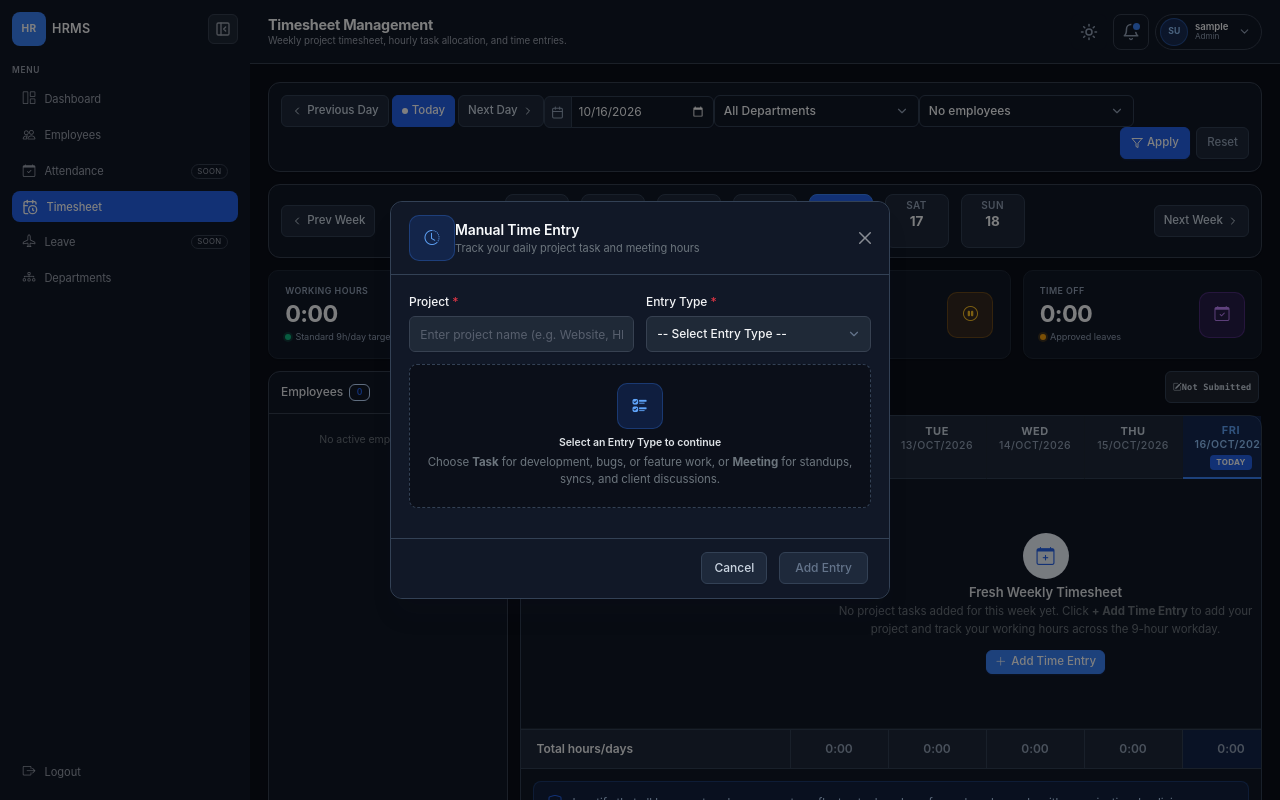
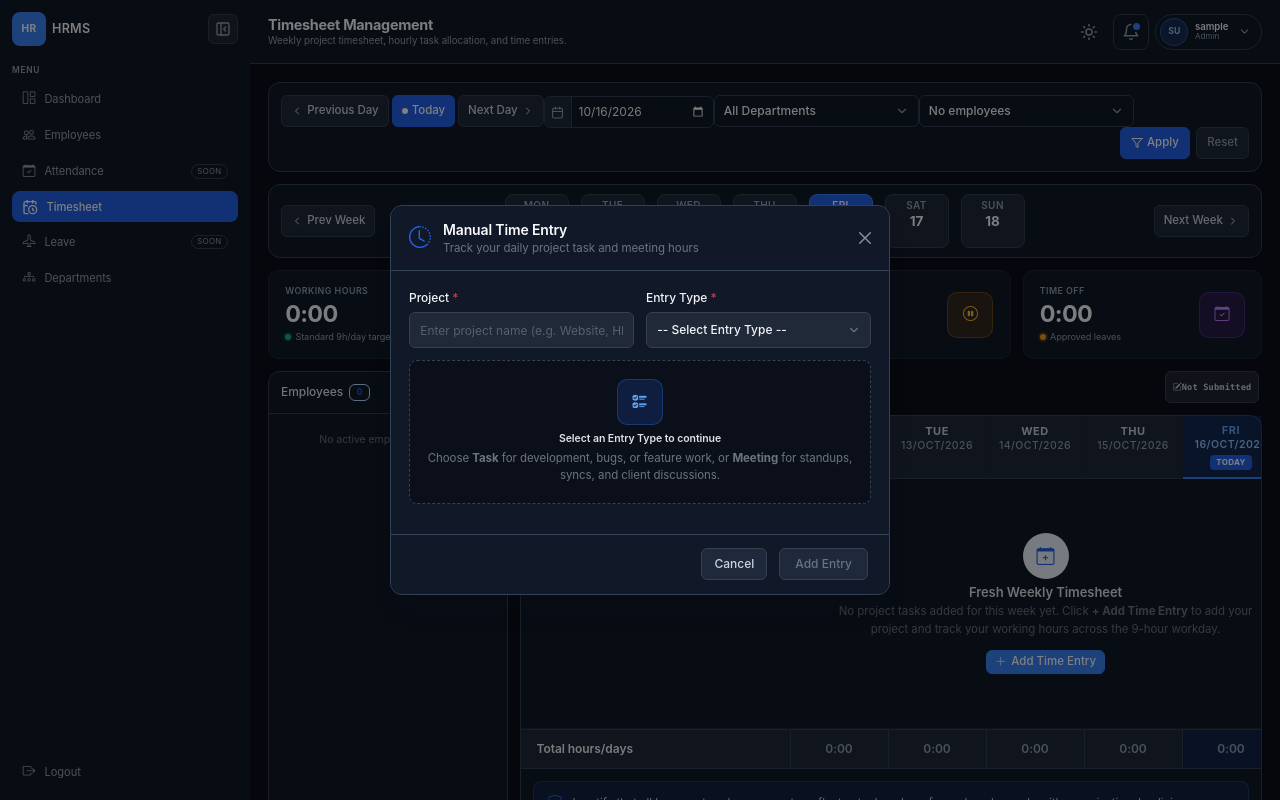
Before and after one commit to rasheeda06/hrms, a Django app: page /timesheets/ in a window 1280 px wide, after a click on "Add Time Entry". Run offline with Django 5.2, Linux system fonts and the light colour scheme; the visitor is signed in with stand-in values (Sample User, id 1); data comes from the database, SQL or seed files in the repository; data that the repository does not hold is empty.

Commit message:
Remove box container and borders from modal clock icon and improve typography spacing

```diff
--- a/templates/timesheets/timeline.html
+++ b/templates/timesheets/timeline.html
@@ -1925,15 +1925,13 @@
   <div class="modal-dialog modal-dialog-centered">
     <div class="modal-content hrms-modal-content border-0">
       <div class="modal-header hrms-modal-header d-flex align-items-center justify-content-between">
-        <div class="d-flex align-items-center gap-2.5">
-          <span class="hrms-stat-icon hrms-icon-blue d-inline-flex align-items-center justify-content-center flex-shrink-0" style="width: 34px; height: 34px; border-radius: 8px; font-size: 15px;">
-            <i class="bi bi-clock-history"></i>
-          </span>
+        <div class="d-flex align-items-center gap-3">
+          <i class="bi bi-clock-history text-primary flex-shrink-0" style="font-size: 22px;"></i>
           <div>
             <h5 class="modal-title hrms-modal-title mb-0" id="manualTimeEntryModalLabel">
               Manual Time Entry
             </h5>
-            <div class="text-secondary small" style="font-size: 11px;">Track your daily project task and meeting hours</div>
+            <div class="text-secondary small mt-0.5" style="font-size: 11.5px;">Track your daily project task and meeting hours</div>
           </div>
         </div>
         <button type="button" class="btn-close" data-bs-dismiss="modal" aria-label="Close"></button>
@@ -2100,15 +2098,13 @@
   <div class="modal-dialog modal-dialog-centered">
     <div class="modal-content hrms-modal-content border-0">
       <div class="modal-header hrms-modal-header d-flex align-items-center justify-content-between">
-        <div class="d-flex align-items-center gap-2.5">
-          <span class="hrms-stat-icon hrms-icon-blue d-inline-flex align-items-center justify-content-center flex-shrink-0" style="width: 34px; height: 34px; border-radius: 8px; font-size: 15px;">
-            <i class="bi bi-clock"></i>
-          </span>
+        <div class="d-flex align-items-center gap-3">
+          <i class="bi bi-clock text-primary flex-shrink-0" style="font-size: 22px;"></i>
           <div>
             <h5 class="modal-title hrms-modal-title mb-0" id="dayAllocationModalLabel">
               Daily 9-Hour Work Allocation
             </h5>
-            <div class="text-secondary small" style="font-size: 11px;">Breakdown of tasks & meetings completed for the day</div>
+            <div class="text-secondary small mt-0.5" style="font-size: 11.5px;">Breakdown of tasks & meetings completed for the day</div>
           </div>
         </div>
         <button type="button" class="btn-close" data-bs-dismiss="modal" aria-label="Close"></button>
```
